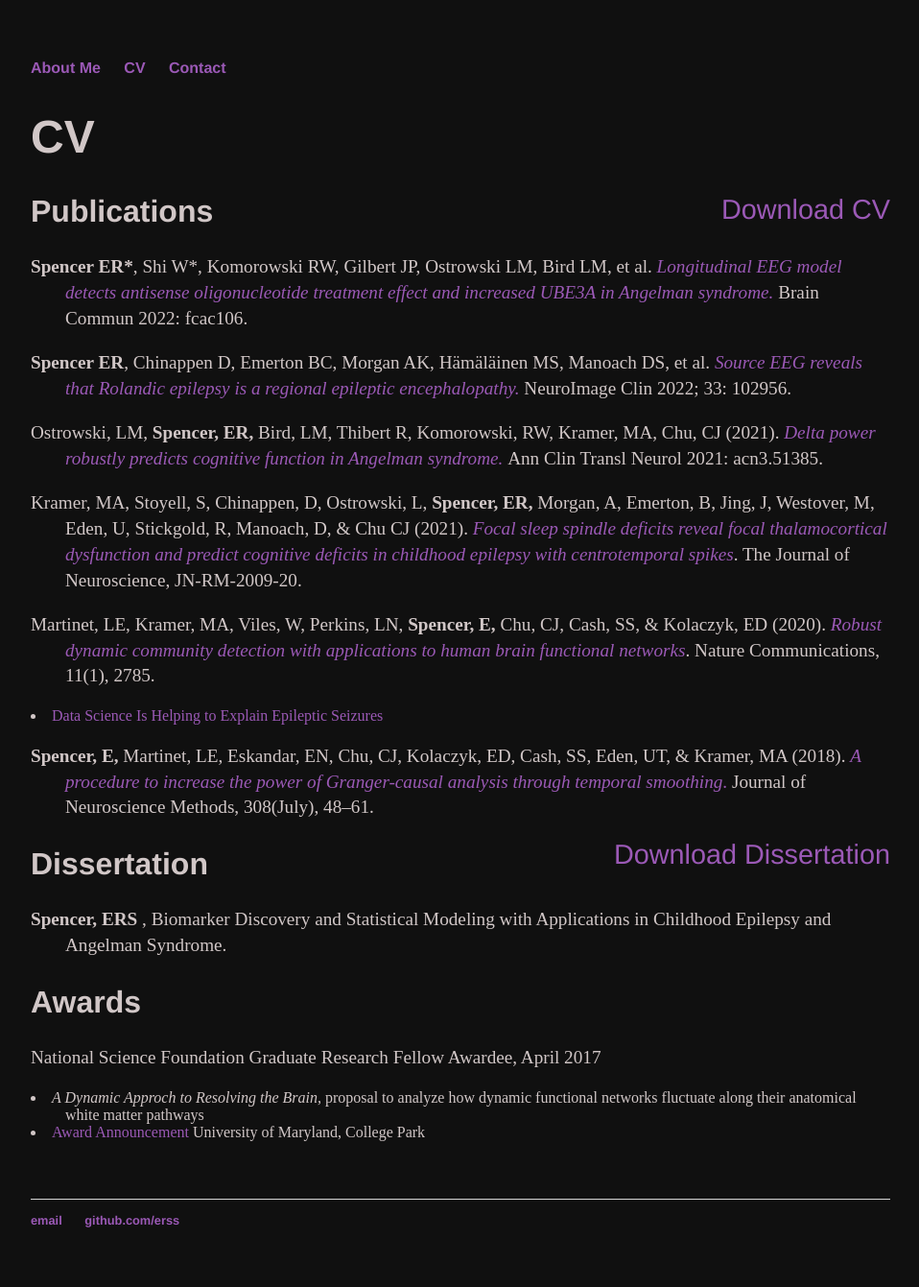
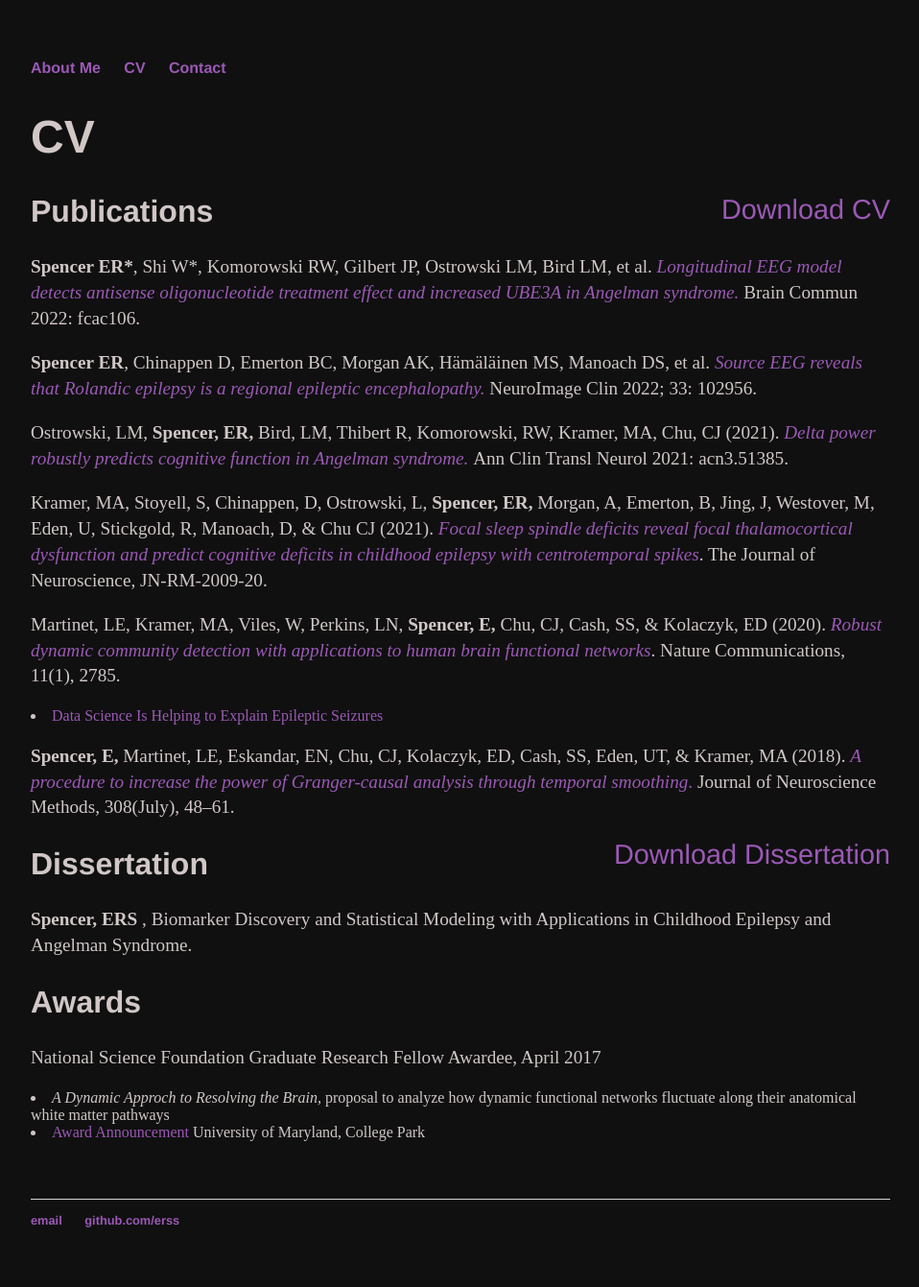
Before and after one commit to erss/erss.github.io, a Jekyll site: the page built from cv/index.html, in a window 1280 px wide. Shown: the whole page at 96% size, without its empty margins (160-1118 px from the left). Built offline with Jekyll 4.4.1, drawn with Linux system fonts in a browser that asks for light colours.

Commit message:
Update main.css

```diff
--- a/css/main.css
+++ b/css/main.css
@@ -27,7 +27,8 @@ ul.posts li { list-style: none; }
 .cv { margin: 0px 0px 60px; }
 .cv h1 { font-size: 3em; }
 .cv h2 { font-size: 2em; }
-.cv {text-indent: -36px; padding-left: 36px;}
+p.cv {text-indent: -36px; padding-left: 36px;}
+li.cv {padding-left: 36px;}
 .cv address, .cv .download { font-family: 'Helvetica', 'Arial', 'Sans-Serif'; }
 .cv address, .cv p { font-size: 1.2em; }
 .cv .download { float: right; font-size: 1.8em;} /*  text-transform: uppercase;  */
```
